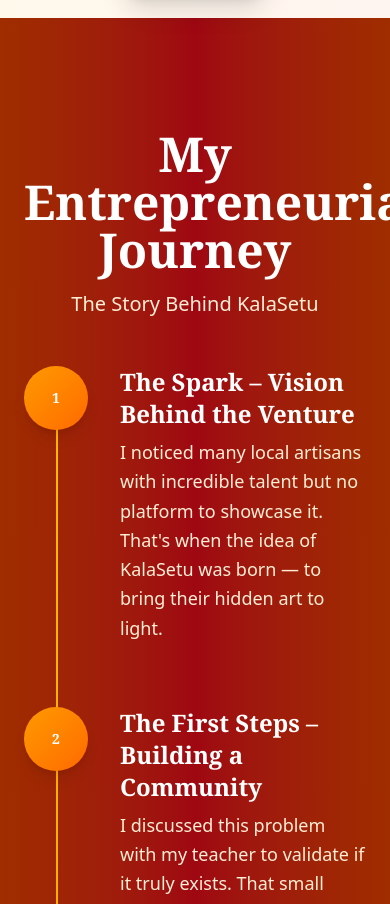
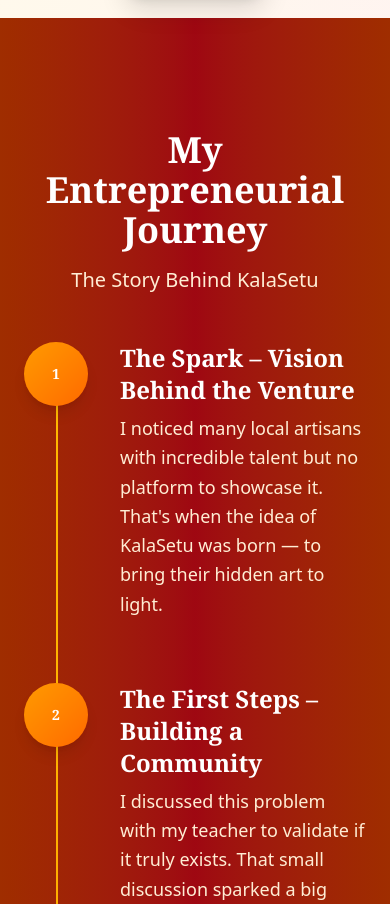
Before and after one commit to Voyager-07/KalaSetu, a React (Vite) app: page / in a window 390 px wide. Shown: the part 8102-9006 px from the top of the page. Built offline with nearby package versions, Linux system fonts and the light colour scheme.

Commit message:
Update Journey.jsx

```diff
--- a/src/components/Journey.jsx
+++ b/src/components/Journey.jsx
@@ -92,7 +92,7 @@
     <div className="pt-28 pb-12 bg-gradient-to-r from-orange-800 via-red-800 to-orange-800">
       <div className="container mx-auto px-6">
         <div className="text-center mb-12">
-          <h2 className="text-5xl font-bold text-white mb-4 font-serif">{currentLang.title}</h2>
+          <h2 className="text-4xl md:text-5xl font-bold text-white mb-4 font-serif">{currentLang.title}</h2>
           <p className="text-xl text-orange-100 max-w-2xl mx-auto">
             {currentLang.subtitle}
           </p>
```
